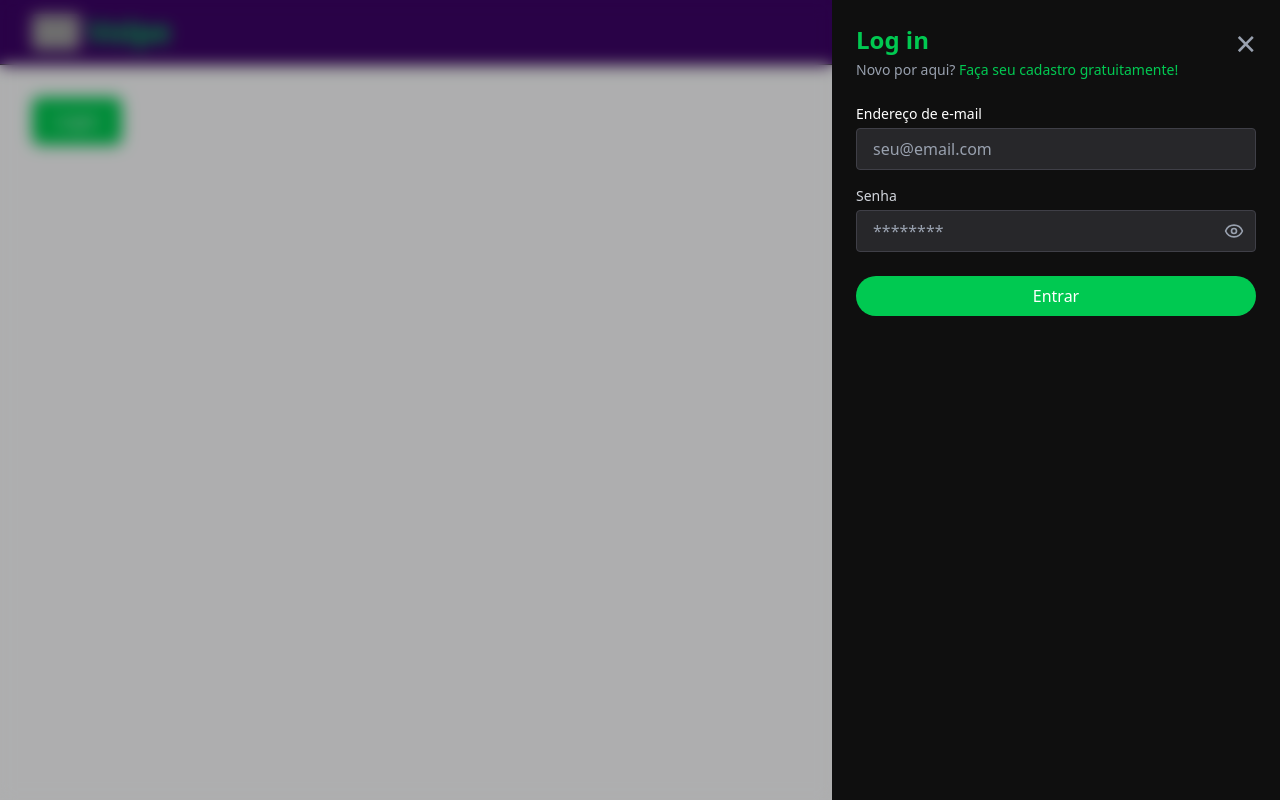
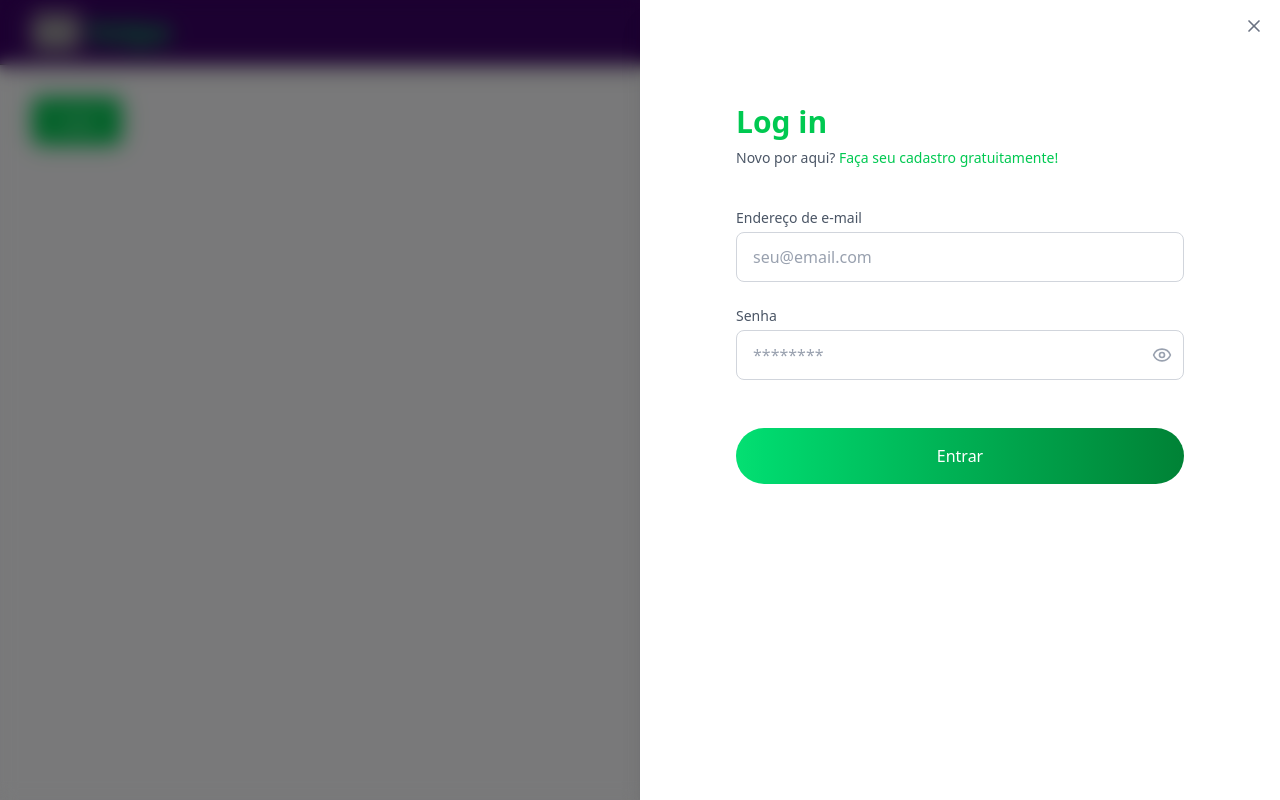
Before and after one commit to volpebits/newVolpe, a Next.js app: page /login in a window 1280 px wide. Both pictures are taken after a click on the button "Login". Built offline with nearby package versions, Linux system fonts and the light colour scheme; grey boxes are pictures that could not be loaded.

Commit message:
feat:image login page

```diff
--- a/package.json
+++ b/package.json
@@ -9,11 +9,15 @@
     "lint": "next lint"
   },
   "dependencies": {
+    "@hookform/resolvers": "^5.1.0",
+    "@next/font": "^14.2.15",
     "lucide-react": "^0.513.0",
     "next": "15.3.3",
     "react": "^19.0.0",
     "react-dom": "^19.0.0",
-    "react-google-recaptcha": "^3.1.0"
+    "react-google-recaptcha": "^3.1.0",
+    "react-hook-form": "^7.57.0",
+    "zod": "^3.25.56"
   },
   "devDependencies": {
     "@eslint/eslintrc": "^3",
--- a/src/app/login/page.jsx
+++ b/src/app/login/page.jsx
@@ -1,95 +1,103 @@
 'use client';
 import { useState } from 'react';
-import { Eye, EyeOff } from 'lucide-react'; // Ícones de olho
+import { Eye, EyeOff, X } from 'lucide-react';
 
 export default function SlidePanel() {
   const [isOpen, setIsOpen] = useState(false);
-  const [isChecked, setIsChecked] = useState(false);
   const [showPassword, setShowPassword] = useState(false);
 
   return (
     <>
-      {/* Botão para abrir o painel */}
       <button
         onClick={() => setIsOpen(true)}
-        className="px-6 py-3 bg-green-500 text-white rounded-lg shadow hover:bg-green-500 transition"
+        className="px-6 py-3 bg-green-500 text-white rounded-lg shadow hover:bg-green-600 transition-all duration-300 ease-in-out font-poppins"
       >
         Login
       </button>
 
-      {/* Overlay com blur e click para fechar */}
       {isOpen && (
         <div
           onClick={() => setIsOpen(false)}
-          className="fixed inset-0 bg-black/30 backdrop-blur-sm z-40"
+          className="fixed inset-0 bg-black/30 backdrop-blur-sm z-40 transition-opacity duration-300"
         />
       )}
 
-      {/* Painel deslizante */}
       <div
-        className={`fixed right-0 top-0 h-full w-full md:w-1/2 max-w-md bg-[#0f0f0f] text-white z-50 transform transition-transform duration-300 ${
+        className={`fixed inset-0 z-50 flex transform transition-transform duration-500 ease-in-out font-poppins ${
           isOpen ? 'translate-x-0' : 'translate-x-full'
         }`}
       >
-        {/* Header */}
-        <div className="p-6 flex justify-between items-start">
+        <div
+          className="w-1/2 hidden md:block bg-black/30 backdrop-blur-sm"
+          onClick={() => setIsOpen(false)}
+        />
+
+        {/* Painel de login */}
+      <div className="relative w-full md:w-1/2 bg-white h-screen flex flex-col px-6 py-16 shadow-xl overflow-y-auto">
+  {/* Botão "X" no topo direito */}
+  <button
+    onClick={() => setIsOpen(false)}
+    className="absolute top-4 right-4 text-gray-500 hover:text-gray-700 transition"
+  >
+    <X size={20} />
+  </button>
+
+  <div className="w-full max-w-md mx-auto mt-10 space-y-10 animate-fade-in">
+    {/* Cabeçalho */}
     <div>
-            <h2 className="text-2xl font-bold text-green-500">Log in</h2>
-            <p className="text-sm text-gray-400 mt-1">
+      <h2 className="text-3xl font-bold text-green-500">Log in</h2>
+      <p className="text-sm text-gray-600 mt-2">
         Novo por aqui?{' '}
-              <a href="#" className="text-green-500 hover:underline">
+        <a
+          href="#"
+          className="text-green-500 hover:underline transition-all duration-200"
+        >
           Faça seu cadastro gratuitamente!
         </a>
       </p>
     </div>
-          <button
-            onClick={() => setIsOpen(false)}
-            className="text-gray-400 hover:text-red-500 text-4xl"
-          >
-            &times;
-          </button>
-        </div>
 
     {/* Formulário */}
-        <div className="px-6">
-          <form className="space-y-4">
+    <form className="space-y-6">
       <div>
-              <label className="block text-sm text-gray-00 mb-1">Endereço de e-mail</label>
+        <label className="block text-sm text-gray-600 mb-1">
+          Endereço de e-mail
+        </label>
         <input
           type="email"
           placeholder="seu@email.com"
-                className="w-full bg-zinc-800 text-white border border-zinc-700 px-4 py-2 rounded placeholder-gray-400 focus:outline-none focus:ring-2 focus:ring-green-500"
+          className="w-full border border-gray-300 px-4 py-3 rounded-lg placeholder-gray-400 focus:outline-none focus:ring-2 focus:ring-green-500 transition-all duration-300"
         />
       </div>
-            {/* Campo de senha */}
+
       <div>
-        <label className="block text-sm text-gray-300 mb-1">Senha</label>
+        <label className="block text-sm text-gray-600 mb-1">Senha</label>
         <div className="relative">
           <input
             type={showPassword ? 'text' : 'password'}
             placeholder="********"
-            className="w-full bg-zinc-800 text-white border border-zinc-700 px-4 py-2 pr-10 rounded placeholder-gray-400 focus:outline-none focus:ring-2 focus:ring-green-500"
+            className="w-full border border-gray-300 px-4 py-3 pr-10 rounded-lg placeholder-gray-400 focus:outline-none focus:ring-2 focus:ring-green-500 transition-all duration-300"
           />
           <button
             type="button"
             onClick={() => setShowPassword(!showPassword)}
-            className="absolute inset-y-0 right-0 pr-3 flex items-center text-gray-400 hover:text-white"
+            className="absolute inset-y-0 right-0 pr-3 flex items-center text-gray-400 hover:text-gray-600 transition duration-200"
           >
             {showPassword ? <EyeOff size={20} /> : <Eye size={20} />}
           </button>
         </div>
+      </div>
 
-      </div>
-            {/* Botão */}
       <button
         type="submit"
-              className="w-full bg-green-500 hover:bg-green-500 text-white py-2 rounded-full mt-2 transition"
+        className="w-full bg-gradient-to-r from-green-400 to-green-700 text-white py-4 rounded-full mt-6 transition-all duration-300 hover:scale-105 hover:shadow-md"
       >
         Entrar
       </button>
     </form>
   </div>
 </div>
+      </div>
     </>
   );
 }
```
Also changed, not shown: 1 other file (tests, documents, lock files or other folders). Lines whose indentation alone changed are shown as unchanged.
